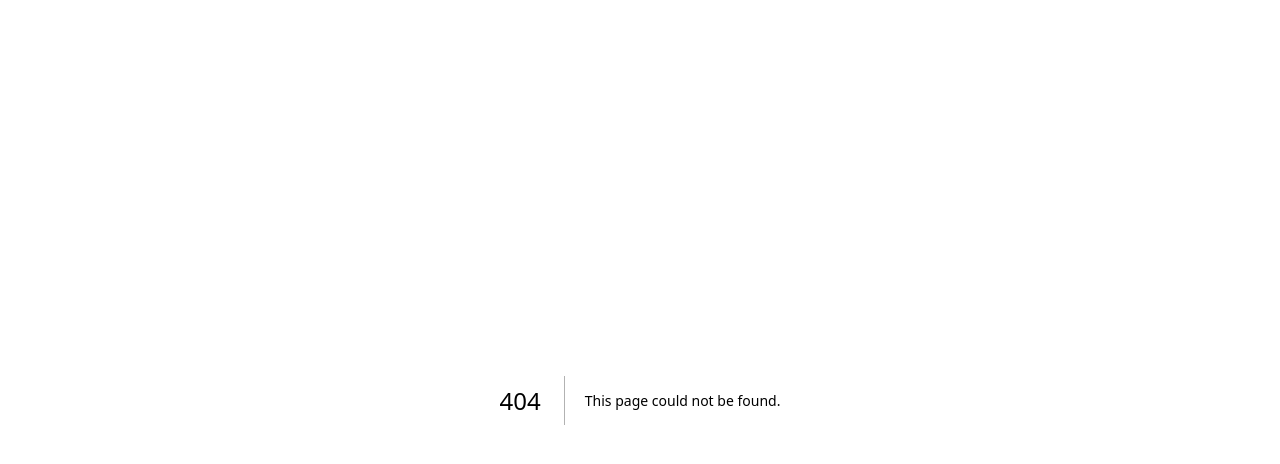
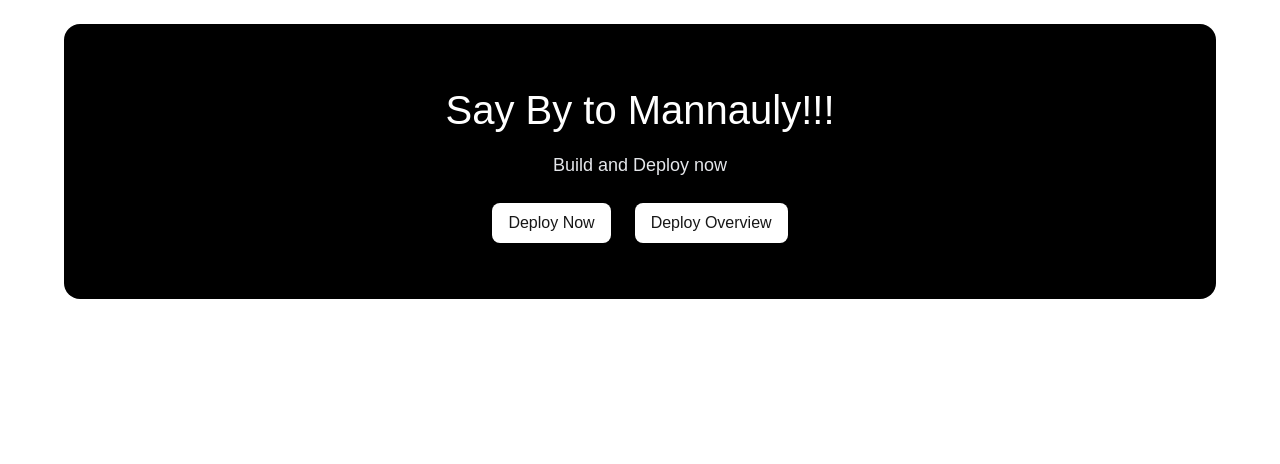
Before and after one commit to JomNum-Tech/JomNum-Tech, a Next.js app: page /deployment in a window 1280 px wide. Before the commit this address had no page. Shown: the top 464 px of the page. Built offline with nearby package versions, Linux system fonts and the light colour scheme.

Commit message:
add page deployment

```diff
--- /dev/null
+++ b/app/deployment/page.tsx
@@ -0,0 +1,17 @@
+import Button1 from '@/components/buttons/Button1'
+import React from 'react'
+
+export default function page() {
+  return (
+    <section className='w-full flex justify-center items-center'>
+        <div className='bg-black w-[90%] mt-6 py-14 rounded-2xl grid gap-y-3'>
+            <h1 className='text-white text-[40px] text-center'>Say By to Mannauly!!!</h1>
+            <p className='text-gray-200 text-center text-[18px]'>Build and Deploy now</p>
+            <div className='flex justify-center gap-6 mt-3'>
+                <Button1 title='Deploy Now' />
+                <Button1 title='Deploy Overview' />
+            </div>
+        </div>
+    </section>
+  )
+}
--- a/app/layout.tsx
+++ b/app/layout.tsx
@@ -28,7 +28,9 @@ export default function RootLayout({
       <body
         className={`${geistSans.variable} ${geistMono.variable} antialiased`}
       >
+        <header></header>
         {children}
+        <footer></footer>
       </body>
     </html>
   );
--- a/app/page.tsx
+++ b/app/page.tsx
@@ -3,8 +3,7 @@ import Image from "next/image";
 export default function Home() {
   return (
     <main>
-      <h1 className="text-center text-4xl mt-10 text-teal-600">Welcome to Vercel2.0</h1>
-      <h2 className="text-center text-2xl">Coming soon.</h2>
+
     </main>
   );
 }
--- /dev/null
+++ b/components/buttons/Button1.tsx
@@ -0,0 +1,15 @@
+import React from 'react';
+
+interface ButtonProps {
+  title: string;
+}
+
+export default function Button1({ title }: ButtonProps) {
+  return (
+    <div>
+      <button className="text-16px text-center px-4 py-2 rounded-lg bg-white">
+        {title}
+      </button>
+    </div>
+  );
+}
```
